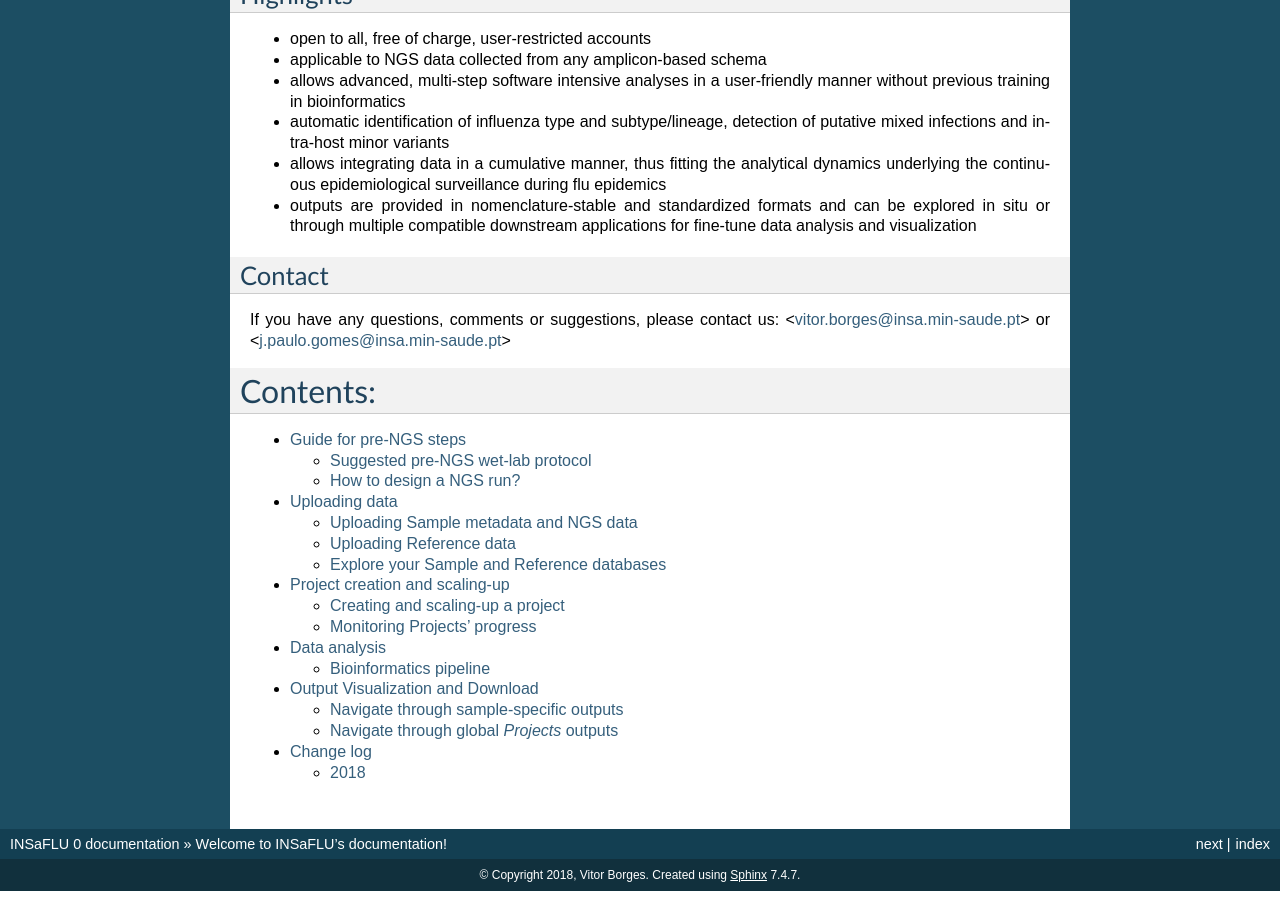
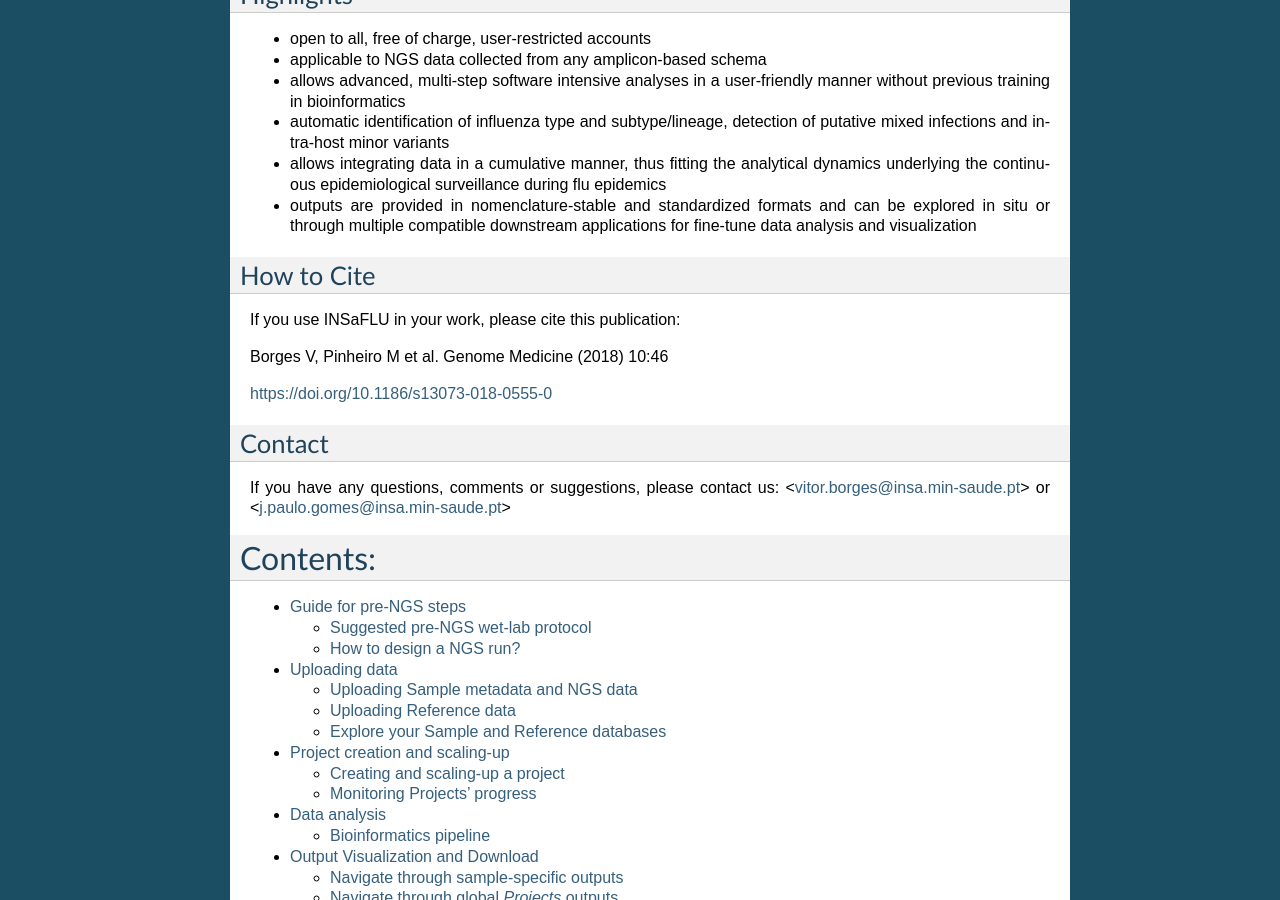
Before and after one commit to INSaFLU/insaflu_docs, a Sphinx documentation site: the page built from docs/index.rst, in a window 1280 px wide and 900 px high, scrolled down 450 px. Built offline with Sphinx 7.4.7, drawn with Linux system fonts in a browser that asks for light colours; formulas are drawn with MathJax 3.

Commit message:
[New] Publication in Genome Medicine

```diff
--- a/docs/index.rst
+++ b/docs/index.rst
@@ -27,6 +27,16 @@
 
 
 
+How to Cite
++++++++++++
+
+If you use INSaFLU in your work, please cite this publication:
+
+Borges V, Pinheiro M et al. Genome Medicine (2018) 10:46
+
+https://doi.org/10.1186/s13073-018-0555-0
+
+
 Contact
 +++++++
 If you have any questions, comments or suggestions, please contact us: <vitor.borges@insa.min-saude.pt> or <j.paulo.gomes@insa.min-saude.pt>
```
Also changed, not shown: docs/change_log.rst (+10 -0 lines).
